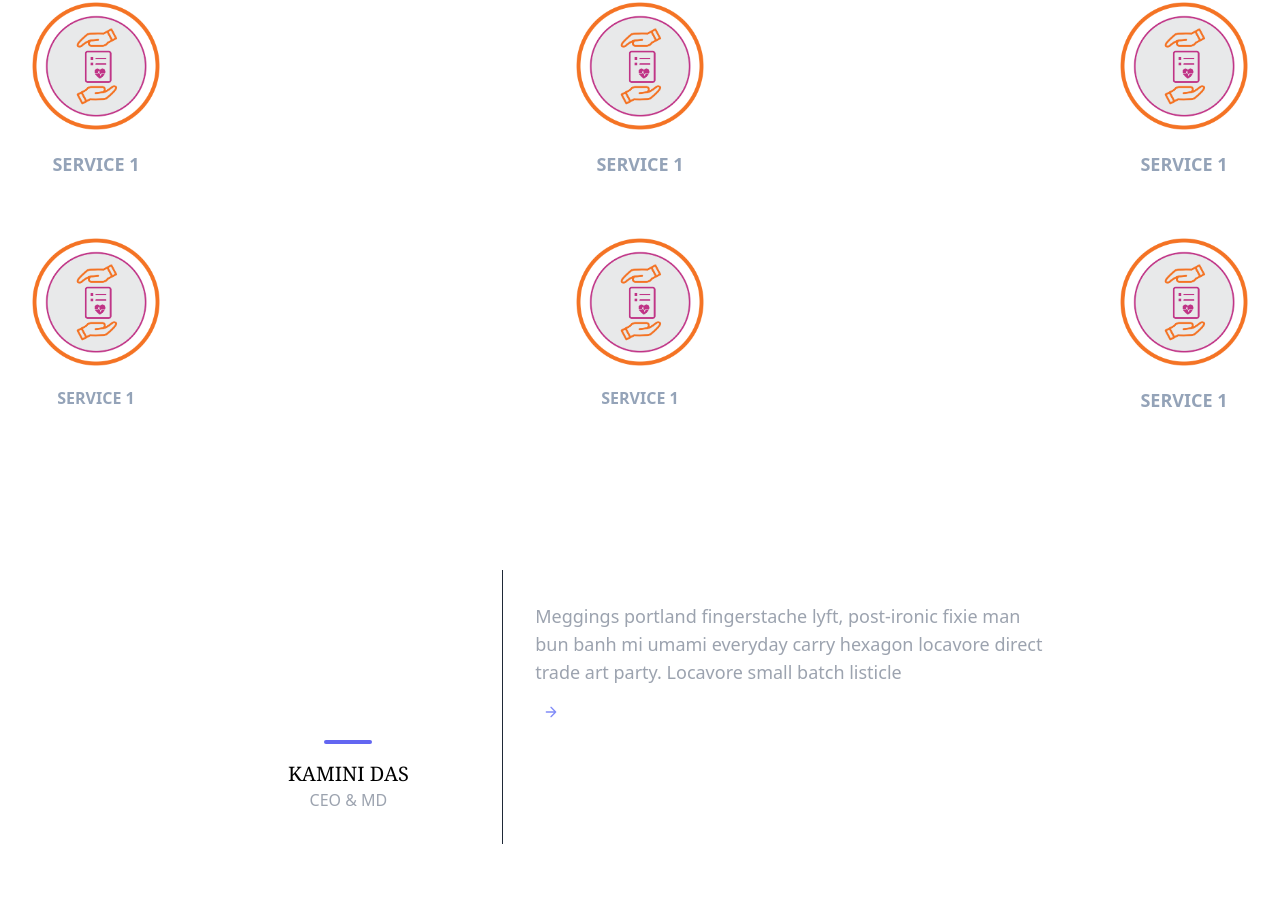
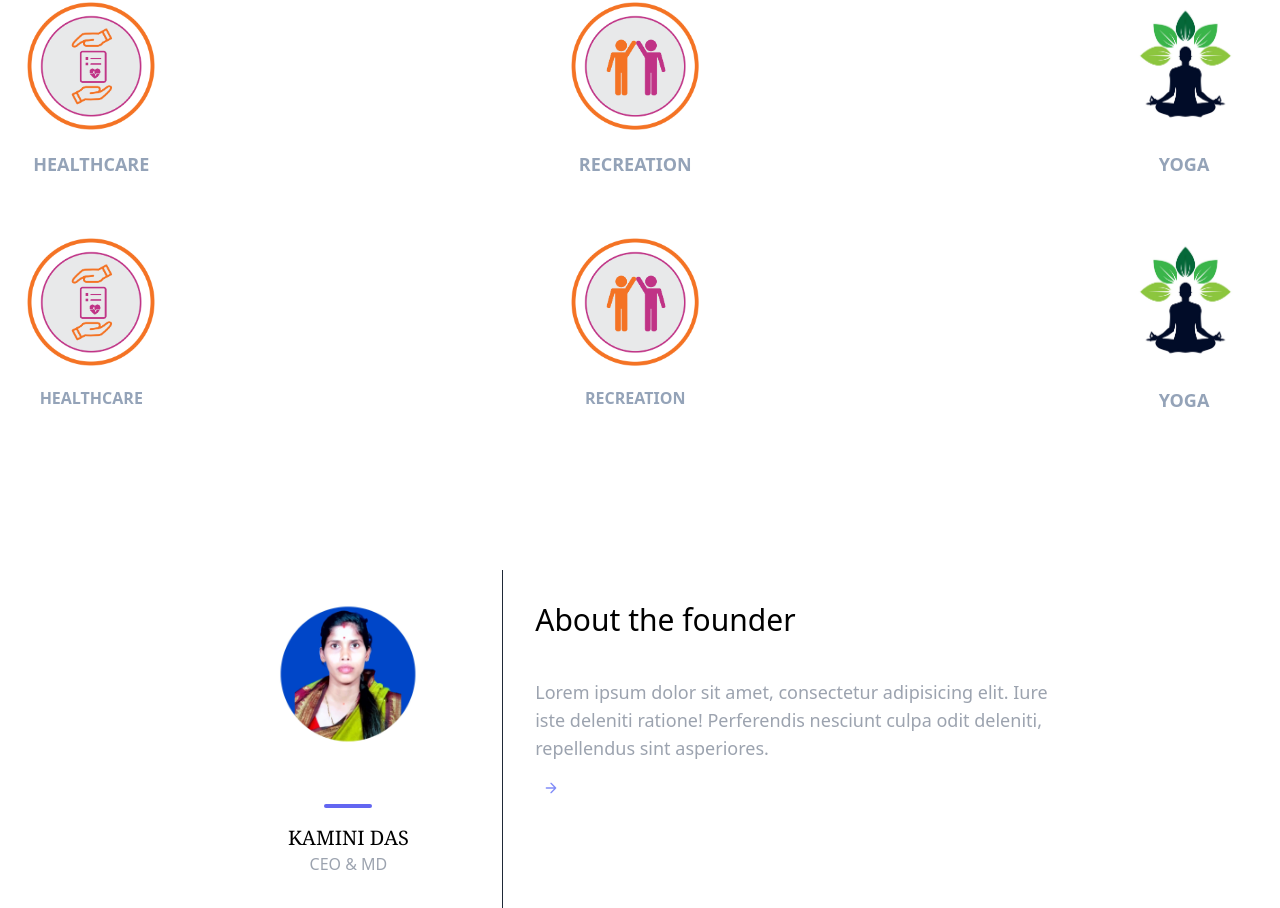
Before and after one commit to sahildkun/OLDAGEHOME, a React (Create React App) app: page / in a window 1280 px wide. Shown: the part 1234-2142 px from the top of the page. Built offline with nearby package versions, Linux system fonts and the light colour scheme.

Commit message:
founder update

```diff
--- a/src/Founder.js
+++ b/src/Founder.js
@@ -1,5 +1,5 @@
 import React from 'react'
-
+import founder from './images/founder.jpg'
 function Founder() {
   return (
     <div>
@@ -9,8 +9,9 @@ function Founder() {
 
       <div class="flex flex-col sm:flex-row mt-10">
         <div class="sm:w-1/3 text-center sm:pr-8 sm:py-8">
-          <div class="w-20 h-20 rounded-full inline-flex items-center justify-center">
+          <div class=" inline-flex items-center justify-center">
             {/* founder logo */}
+            <img src={founder} alt="" className='h-36 w-36' />
           </div>
           <div class="flex flex-col items-center text-center justify-center">
             <h2 class="font-medium title-font mt-4 text-white text-lg">Phoebe Caulfield</h2>
@@ -22,7 +23,9 @@ function Founder() {
           </div>
         </div>
         <div class="sm:w-2/3 sm:pl-8 sm:py-8 sm:border-l border-gray-800 sm:border-t-0 border-t mt-4 pt-4 sm:mt-0 text-center sm:text-left">
-          <p class=" text-md leading-relaxed md:text-lg mb-4">Meggings portland fingerstache lyft, post-ironic fixie man bun banh mi umami everyday carry hexagon locavore direct trade art party. Locavore small batch listicle </p>
+          <p class=" text-md leading-relaxed md:text-lg mb-4">
+            <h1 className='text-3xl mb-10 text-bold text-black'>About the founder</h1>
+            Lorem ipsum dolor sit amet, consectetur adipisicing elit. Iure iste deleniti ratione! Perferendis nesciunt culpa odit deleniti, repellendus sint asperiores. </p>
           <a class="text-indigo-400 inline-flex items-center">
             <svg fill="none" stroke="currentColor" stroke-linecap="round" stroke-linejoin="round" stroke-width="2" class="w-4 h-4 ml-2" viewBox="0 0 24 24">
               <path d="M5 12h14M12 5l7 7-7 7"></path>
--- a/src/Services.js
+++ b/src/Services.js
@@ -1,5 +1,7 @@
 import React from 'react'
 import health from './images/health care.png'
+import recreation from './images/recreation.png'
+import yoga from './images/yoga.png'
 function Services() {
   return (
     <div>
@@ -8,30 +10,30 @@ function Services() {
            <div className='flex flex-auto gap-10   mx-auto md:gap-x-0 md:space-x-[26rem] '>
              <div>
                 <img src={health} alt="img" className='h-20 md:h-32' />
-                <p className='text-center font-semibold md:text-lg  my-5 text-slate-400'>SERVICE 1</p>
+                <p className='text-center font-semibold md:text-lg  my-5 text-slate-400'>HEALTHCARE</p>
              </div>
              <div>
-                <img src={health} alt="img" className='h-20 md:h-32'/>
-                <p className='text-center font-semibold md:text-lg  my-5 text-slate-400'>SERVICE 1</p>
+                <img src={recreation} alt="img" className='h-20 md:h-32'/>
+                <p className='text-center font-semibold md:text-lg  my-5 text-slate-400'>RECREATION</p>
              </div>
              <div>
-                <img src={health} alt="img" className='h-20 md:h-32'/>
-                <p className='text-center font-semibold md:text-lg  my-5 text-slate-400'>SERVICE 1</p>
+                <img src={yoga} alt="img" className='h-20 md:h-32'/>
+                <p className='text-center font-semibold md:text-lg  my-5 text-slate-400'>YOGA</p>
              </div>
            </div>
 
            <div className='flex flex-auto gap-10   mx-auto md:gap-x-0 md:space-x-[26rem]'>
            <div>
                 <img src={health} alt="img"  className='h-20 md:h-32'/>
-                <p className='text-center font-semibold tmd:ext-lg  my-5 text-slate-400'>SERVICE 1</p>
+                <p className='text-center font-semibold tmd:ext-lg  my-5 text-slate-400'>HEALTHCARE</p>
              </div>
              <div>
-                <img src={health} alt="img"  className='h-20 md:h-32'/>
-                <p className='text-center font-semibold tmd:ext-lg  my-5 text-slate-400'>SERVICE 1</p>
+                <img src={recreation} alt="img"  className='h-20 md:h-32'/>
+                <p className='text-center font-semibold tmd:ext-lg  my-5 text-slate-400'>RECREATION</p>
              </div>
              <div>
-                <img src={health} alt="img" className='h-20 md:h-32'/>
-                <p className='text-center font-semibold md:text-lg  my-5 text-slate-400'>SERVICE 1</p>
+                <img src={yoga} alt="img" className='h-20 md:h-32'/>
+                <p className='text-center font-semibold md:text-lg  my-5 text-slate-400'>YOGA</p>
              </div>
            </div>
         </div>
```
